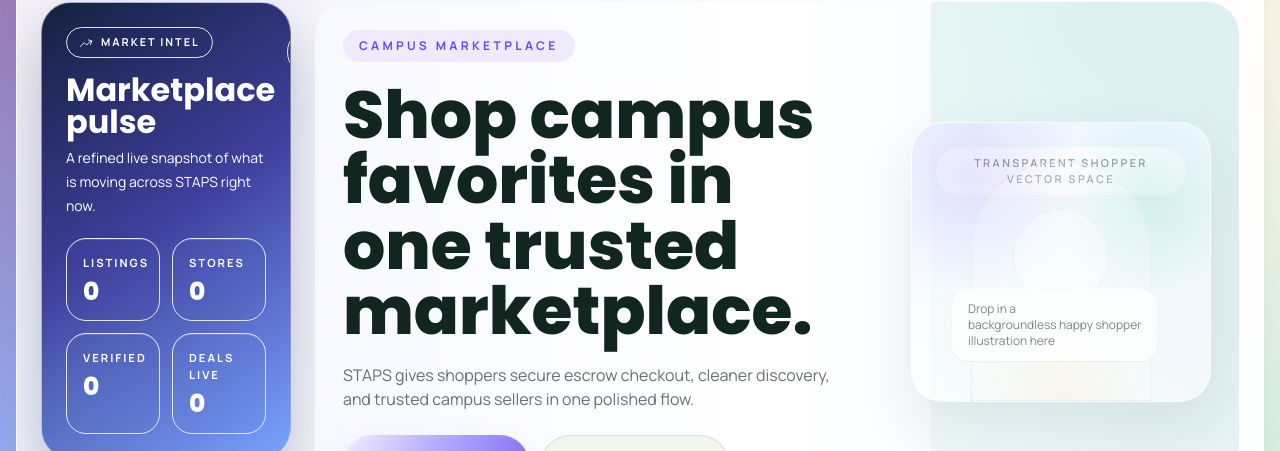
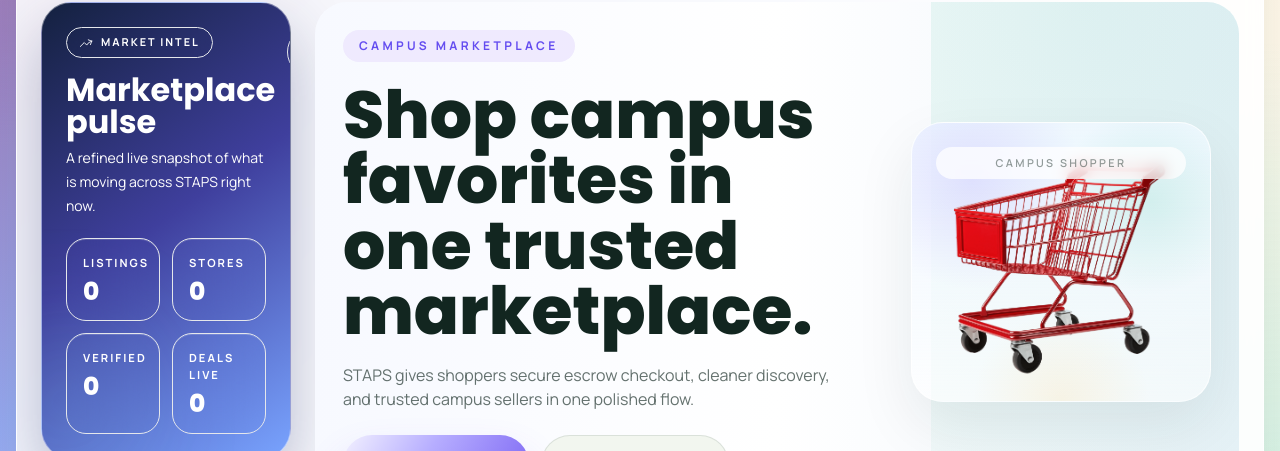
Before and after one commit to Tobby-01/Staps, a React (Vite) app in the folder client/: page / in a window 1280 px wide. Shown: the part 277-728 px from the top of the page. Built offline with nearby package versions, Linux system fonts and the light colour scheme; no server answers.

Commit message:
Add homepage hero shopper image

```diff
--- a/client/src/pages/HomePage.jsx
+++ b/client/src/pages/HomePage.jsx
@@ -51,6 +51,7 @@
   const [error, setError] = useState("");
   const [selectedVendorIds, setSelectedVendorIds] = useState([]);
   const lastSearchScrollTokenRef = useRef(0);
+  const heroShopperImage = "/hero-shopper.png";
 
   useEffect(() => {
     const loadProducts = async () => {
@@ -243,19 +244,15 @@
                   </div>
 
                   <div className="relative hidden overflow-hidden rounded-[1.7rem] border border-white/70 bg-[linear-gradient(180deg,rgba(239,248,255,0.92),rgba(255,255,255,0.56))] shadow-[0_16px_40px_rgba(18,38,32,0.08)] md:block md:h-[220px] xl:h-[280px] xl:rounded-[2rem] xl:shadow-[0_24px_60px_rgba(18,38,32,0.08)]">
-                    <div className="absolute inset-x-4 top-4 rounded-full bg-white/75 px-4 py-2 text-center text-[0.64rem] font-semibold uppercase tracking-[0.18em] text-staps-ink/45 backdrop-blur md:inset-x-6 md:top-6 md:text-[0.68rem] md:tracking-[0.22em]">
-                      Transparent shopper vector space
+                    <div className="absolute inset-x-4 top-4 z-[2] rounded-full bg-white/75 px-4 py-2 text-center text-[0.64rem] font-semibold uppercase tracking-[0.18em] text-staps-ink/45 backdrop-blur md:inset-x-6 md:top-6 md:text-[0.68rem] md:tracking-[0.22em]">
+                      Campus shopper
                     </div>
                     <div className="absolute inset-0 bg-[radial-gradient(circle_at_20%_20%,rgba(132,95,255,0.16),transparent_34%),radial-gradient(circle_at_80%_28%,rgba(82,196,168,0.18),transparent_30%),radial-gradient(circle_at_50%_100%,rgba(255,198,92,0.14),transparent_28%)]" />
-                    <div className="absolute bottom-0 left-1/2 h-[180px] w-[130px] -translate-x-1/2 rounded-t-[4rem] border border-dashed border-staps-ink/12 bg-white/20 sm:h-[220px] sm:w-[160px] sm:rounded-t-[5rem] xl:h-[240px] xl:w-[180px] xl:rounded-t-[6rem]" />
-                    <div className="absolute bottom-16 left-1/2 h-20 w-20 -translate-x-1/2 rounded-full border border-dashed border-staps-ink/12 bg-white/30 sm:bottom-24 sm:h-24 sm:w-24" />
-                    <div className="absolute bottom-4 left-4 rounded-2xl bg-white/70 px-3 py-2 text-[0.7rem] leading-5 text-staps-ink/55 shadow-sm backdrop-blur sm:bottom-10 sm:left-10 sm:px-4 sm:py-3 sm:text-xs">
-                      Drop in a
-                      <br />
-                      backgroundless happy shopper
-                      <br />
-                      illustration here
-                    </div>
+                    <img
+                      src={heroShopperImage}
+                      alt="Happy shopper using STAPS"
+                      className="absolute inset-0 z-[1] h-full w-full object-contain object-bottom"
+                    />
                   </div>
                 </div>
 
```
Also changed, not shown: client/public/README.md (added), client/public/hero-shopper.png (added).
